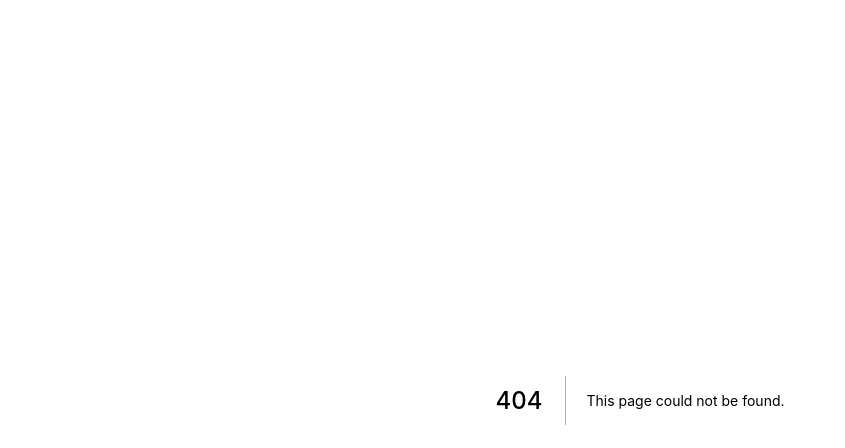
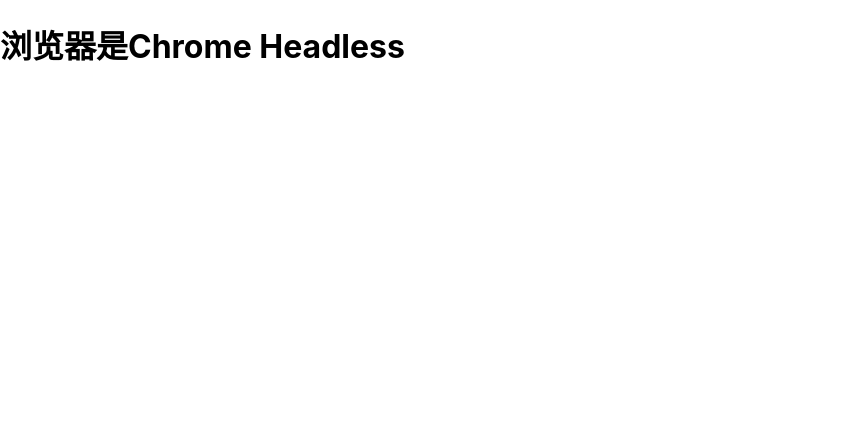
Before and after one commit to lookguy/nextjsblog, a Next.js app: page /posts/index-ssr in a window 1280 px wide. Before the commit this address had no page. Shown: the top 448 px of the page, without its empty margins (0-845 px from the left). Built offline with nearby package versions, Linux system fonts and the light colour scheme.

Commit message:
试用SSR，路由posts/index-ssr

```diff
--- a/package.json
+++ b/package.json
@@ -14,11 +14,13 @@
     "next": "9.5.3",
     "react": "16.13.1",
     "react-dom": "16.13.1",
-    "sass": "^1.26.11"
+    "sass": "^1.26.11",
+    "ua-parser-js": "^0.7.22"
   },
   "devDependencies": {
     "@types/node": "^14.11.1",
     "@types/react": "^16.9.49",
+    "@types/ua-parser-js": "^0.7.33",
     "typescript": "^4.0.3"
   }
 }
--- /dev/null
+++ b/pages/posts/index-ssr.tsx
@@ -0,0 +1,29 @@
+import { GetServerSideProps, NextPage } from "next";
+import { UAParser } from "ua-parser-js"
+
+type Props = {
+  browser: {
+    name: String;
+    version: String;
+    major: String;
+  }
+}
+
+const ssrPage: NextPage<Props> = (props) => {
+  return (
+    <h1>浏览器是{props.browser && props.browser.name}</h1>
+  )
+}
+
+export const getServerSideProps: GetServerSideProps = async (context) => {
+  console.log(context);
+  const ua = context.req.headers["user-agent"]
+  const ret = new UAParser(ua).getResult()
+  return {
+    props: {
+      browser: ret.browser
+    }
+  }
+}
+
+export default ssrPage
```
Also changed, not shown: 1 other file (tests, documents, lock files or other folders).
